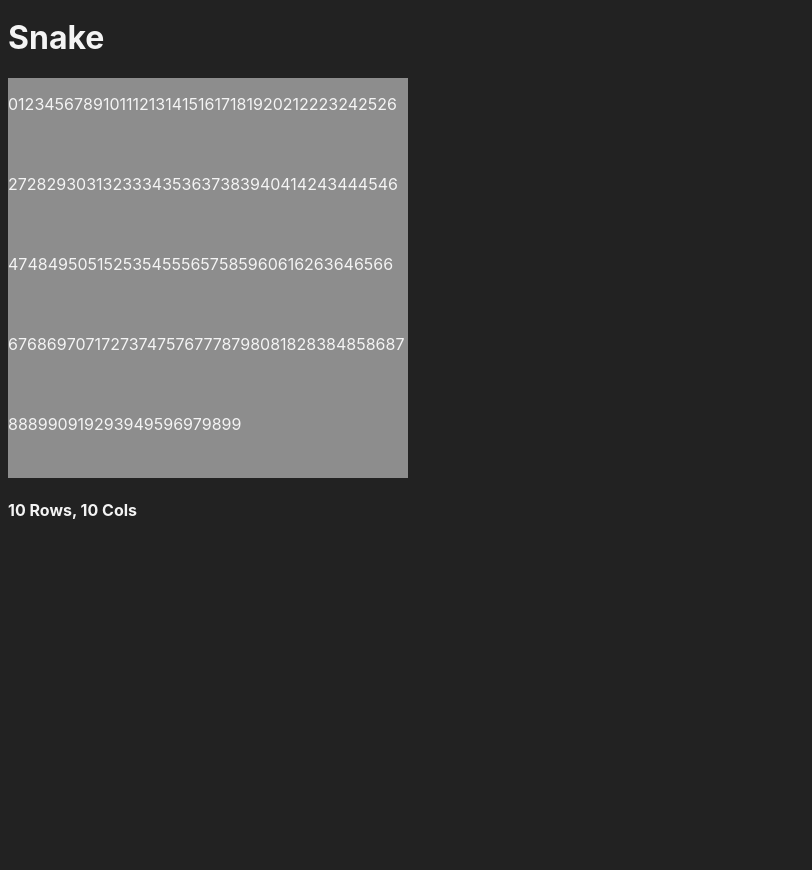
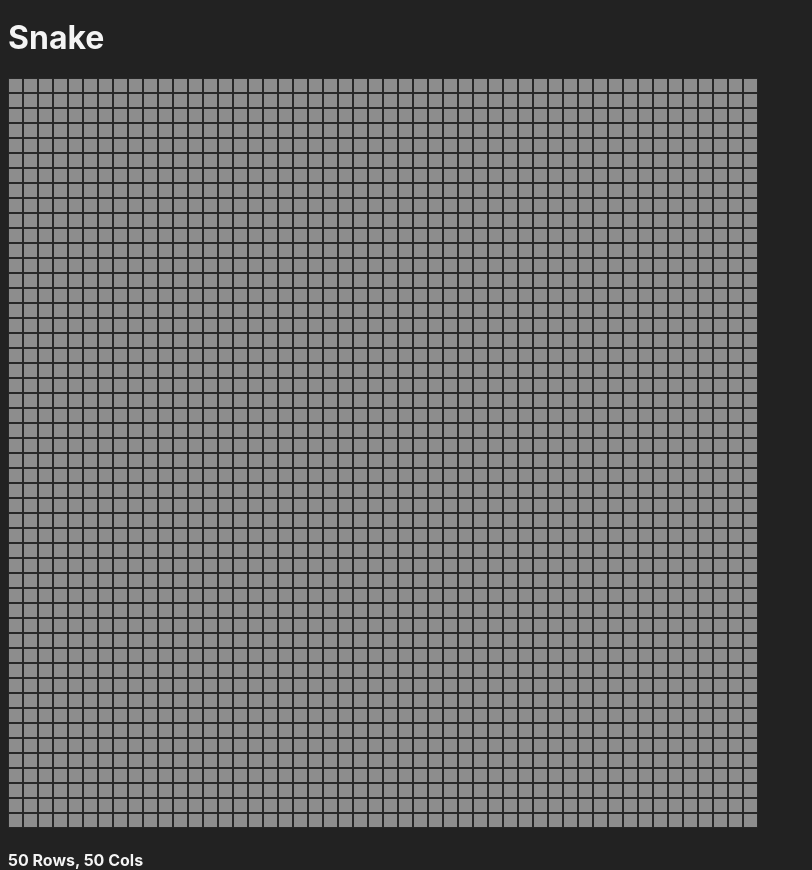
Before and after one commit to aniketbiprojit/Snake-Game, a Svelte app: page / in a window 1280 px wide. Shown: the whole page, without its empty margins (0-812 px from the left). Before the commit the page ends 810 px from the top, so only its background shows below. Built offline with nearby package versions, Linux system fonts and the light colour scheme.

Commit message:
feat: cell

```diff
--- a/src/main.ts
+++ b/src/main.ts
@@ -1,8 +1,9 @@
 import App from './App.svelte'
+import { Cell } from './Cell'
 
-const rows = 10
-const cols = 10
-const size = 40
+const rows = 50
+const cols = 50
+const size = 15
 
 const app = new App({
 	target: document.body,
@@ -12,6 +13,21 @@ const app = new App({
 	},
 })
 
+const grid: Array<Array<Cell>> = Array.from(Array(rows), () => Array(cols))
+
+function createCell(i: number, j: number) {
+	const cell = document.createElement('div')
+	cell.setAttribute('data-x', i.toString())
+	cell.setAttribute('data-y', j.toString())
+	cell.classList.add('cell')
+	cell.style.height = (size - 2).toString() + 'px'
+	cell.style.width = (size - 2).toString() + 'px'
+	const p = document.createElement('p')
+	// p.innerHTML = (i * rows + j).toString()
+	cell.appendChild(p)
+	return cell
+}
+
 function createGrid() {
 	const grid_elem = document.getElementById('grid')
 	grid_elem.style.height = (cols * size).toString() + 'px'
@@ -20,6 +36,7 @@ function createGrid() {
 		for (let j = 0; j < cols; j++) {
 			const cell = createCell(i, j)
 
+			grid[i][j] = new Cell(cell)
 			grid_elem.appendChild(cell)
 		}
 	}
@@ -28,12 +45,3 @@ function createGrid() {
 createGrid()
 
 export default app
-function createCell(i: number, j: number) {
-	const cell = document.createElement('div')
-	cell.setAttribute('data-x', i.toString())
-	cell.setAttribute('data-y', j.toString())
-	const p = document.createElement('p')
-	p.innerHTML = (i * rows + j).toString()
-	cell.appendChild(p)
-	return cell
-}
```
